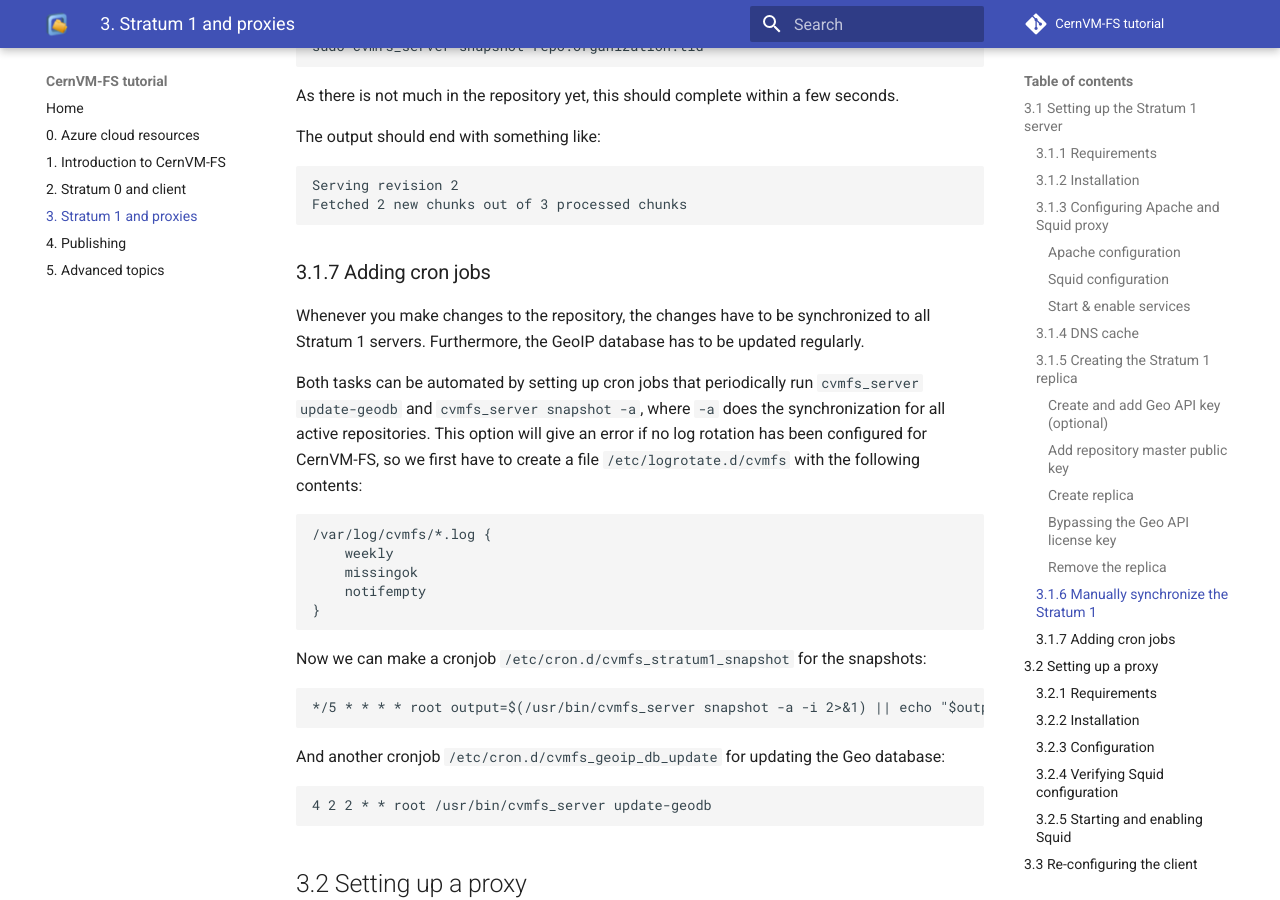
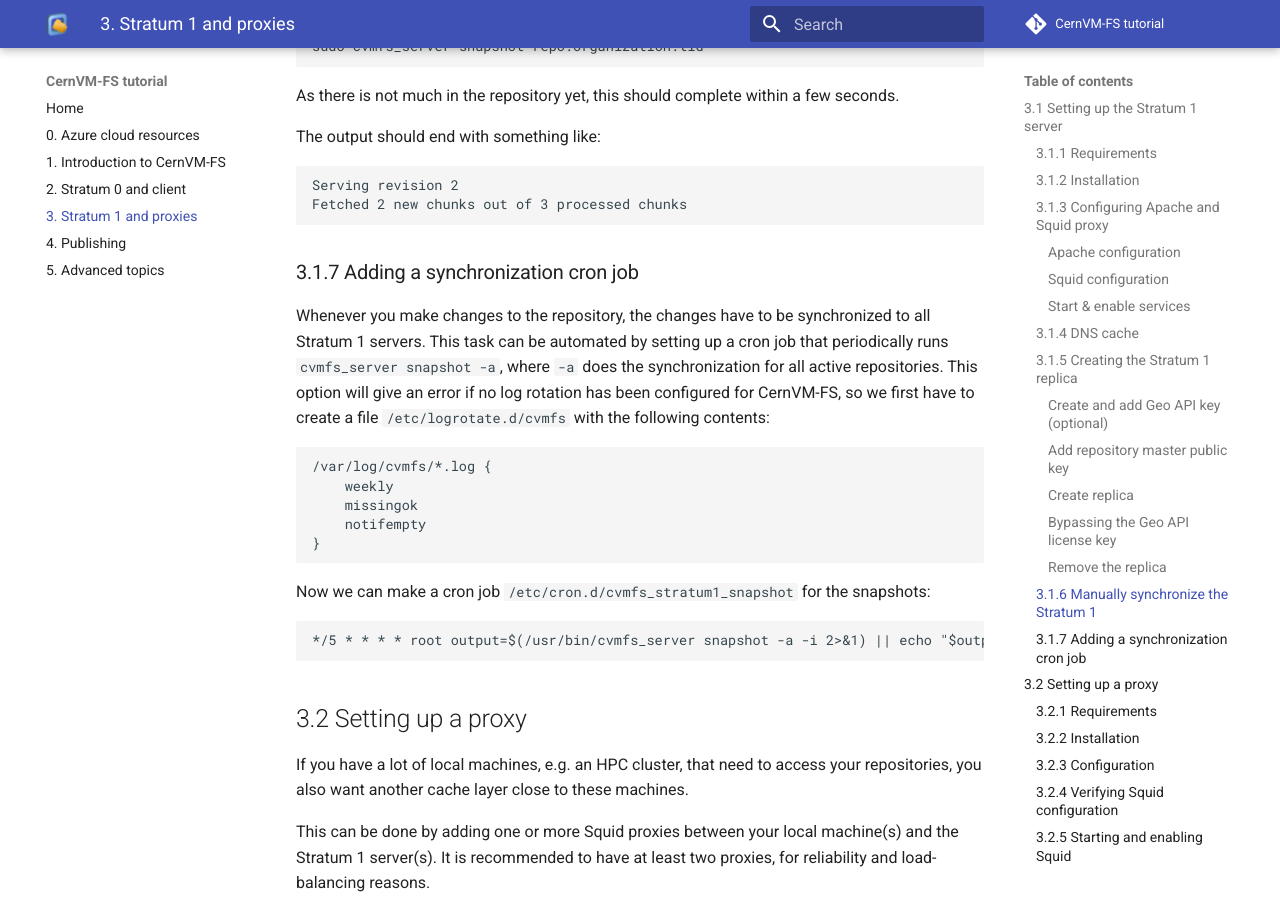
Before and after one commit to cvmfs-contrib/cvmfs-tutorial-2021, an MkDocs documentation site: the page built from docs/03_stratum1_proxies.md, in a window 1280 px wide and 900 px high, scrolled down 4574 px. Built offline with MkDocs 1.6.1 and Material for MkDocs 9.7.7, drawn with Linux system fonts in a browser that asks for light colours; comment, search, counter and statistics services are not loaded.

Commit message:
remove geo cron job

````diff
--- a/docs/03_stratum1_proxies.md
+++ b/docs/03_stratum1_proxies.md
@@ -201,12 +201,10 @@
 Fetched 2 new chunks out of 3 processed chunks
 ```
 
-### 3.1.7 Adding cron jobs
+### 3.1.7 Adding a synchronization cron job
 
 Whenever you make changes to the repository, the changes have to be synchronized to all Stratum 1 servers.
-Furthermore, the GeoIP database has to be updated regularly.
-
-Both tasks can be automated by setting up cron jobs that periodically run `cvmfs_server update-geodb` and `cvmfs_server snapshot -a`, where `-a` does the synchronization for all active repositories. This option will give an error if no log rotation has been configured for CernVM-FS, so we first have to create a file `/etc/logrotate.d/cvmfs` with the following contents:
+This task can be automated by setting up a cron job that periodically runs `cvmfs_server snapshot -a`, where `-a` does the synchronization for all active repositories. This option will give an error if no log rotation has been configured for CernVM-FS, so we first have to create a file `/etc/logrotate.d/cvmfs` with the following contents:
 
 ```
 /var/log/cvmfs/*.log {
@@ -216,15 +214,10 @@
 }
 ```
 
-Now we can make a cronjob `/etc/cron.d/cvmfs_stratum1_snapshot` for the snapshots:
+Now we can make a cron job `/etc/cron.d/cvmfs_stratum1_snapshot` for the snapshots:
 
 ```
 */5 * * * * root output=$(/usr/bin/cvmfs_server snapshot -a -i 2>&1) || echo "$output"
-```
-
-And another cronjob `/etc/cron.d/cvmfs_geoip_db_update` for updating the Geo database:
-```
-4 2 2 * * root /usr/bin/cvmfs_server update-geodb
 ```
 
 ## 3.2 Setting up a proxy
````
